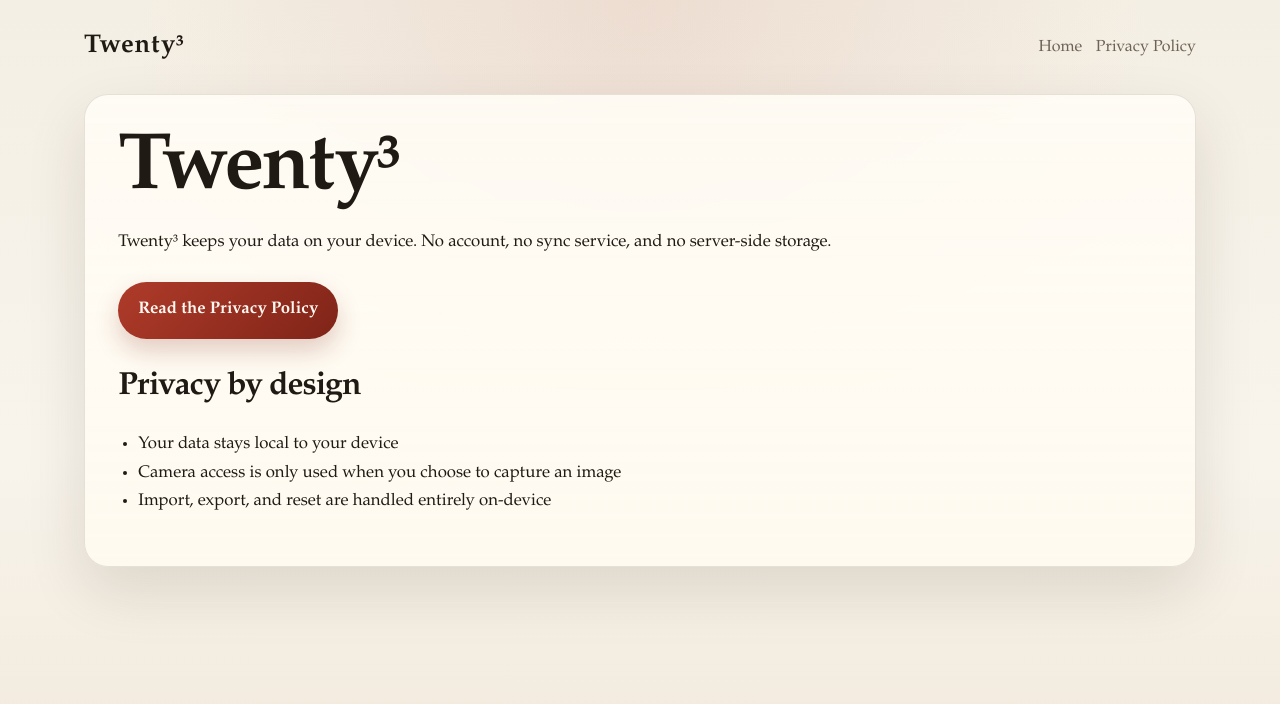
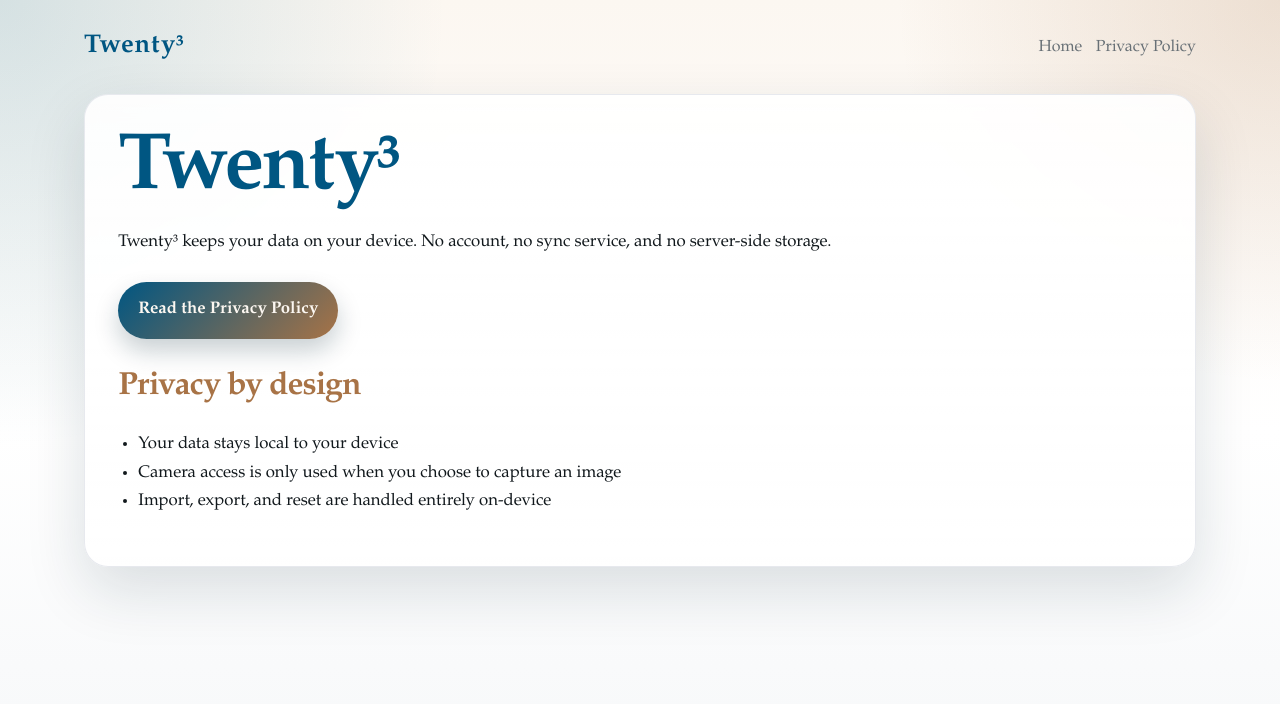
Before and after one commit to likashefqet/twenty3, a Jekyll site: the page built from docs/index.md, in a window 1280 px wide. Shown: the top 704 px of the page. Built offline with Jekyll 4.4.1, drawn with Linux system fonts in a browser that asks for light colours.

Commit message:
update styles

```diff
--- a/docs/_layouts/default.html
+++ b/docs/_layouts/default.html
@@ -11,6 +11,8 @@
       {% endif %}
     </title>
     <meta name="description" content="{{ page.description | default: site.description }}">
+    <meta name="theme-color" content="#fcf7f1" media="(prefers-color-scheme: light)">
+    <meta name="theme-color" content="#151718" media="(prefers-color-scheme: dark)">
     <link rel="stylesheet" href="{{ '/assets/css/style.css' | relative_url }}">
   </head>
   <body>
--- a/docs/assets/css/style.scss
+++ b/docs/assets/css/style.scss
@@ -2,16 +2,47 @@
 ---
 
 :root {
-  --bg: #f4efe4;
-  --bg-accent: #e8dcc3;
-  --surface: rgba(255, 252, 245, 0.9);
-  --surface-strong: #fffaf0;
-  --text: #1f1a14;
-  --muted: #6e6254;
-  --line: rgba(53, 39, 22, 0.12);
-  --brand: #af3b2a;
-  --brand-strong: #7f2418;
-  --shadow: 0 24px 60px rgba(43, 24, 8, 0.12);
+  color-scheme: light;
+  --bg: #fcf7f1;
+  --bg-end: #f3f5f7;
+  --glow-primary: rgba(10, 110, 150, 0.16);
+  --glow-accent: rgba(168, 115, 70, 0.18);
+  --surface: rgba(255, 255, 255, 0.9);
+  --surface-strong: #ffffff;
+  --text: #11181c;
+  --muted: #687076;
+  --line: rgba(230, 233, 238, 0.96);
+  --brand: #005682;
+  --brand-strong: #0a6e96;
+  --brand-soft: #d9eaf2;
+  --accent: #a87346;
+  --accent-soft: #eedbcb;
+  --button-text: #fcf7f1;
+  --button-shadow: 0 12px 24px rgba(11, 42, 56, 0.22);
+  --shadow: 0 24px 60px rgba(11, 42, 56, 0.14);
+}
+
+@media (prefers-color-scheme: dark) {
+  :root {
+    color-scheme: dark;
+    --bg: #151718;
+    --bg-end: #1a1d20;
+    --glow-primary: rgba(75, 163, 199, 0.22);
+    --glow-accent: rgba(180, 128, 82, 0.18);
+    --surface: rgba(28, 31, 34, 0.9);
+    --surface-strong: #1c1f22;
+    --text: #ecedee;
+    --muted: #9ba1a6;
+    --line: rgba(42, 46, 51, 0.96);
+    --brand: #4ba3c7;
+    --brand-strong: #ffffff;
+    --brand-soft: #23303a;
+    --accent: #b48052;
+    --accent-soft: #3a2b21;
+    --button-text: #151718;
+    --button-shadow: 0 12px 24px rgba(0, 0, 0, 0.3);
+    --shadow: 0 24px 60px rgba(0, 0, 0, 0.34);
+  }
 }
 
 * {
@@ -28,8 +59,9 @@ body {
   font-family: "Iowan Old Style", "Palatino Linotype", "Book Antiqua", Palatino, Georgia, serif;
   color: var(--text);
   background:
-    radial-gradient(circle at top, rgba(175, 59, 42, 0.1), transparent 32rem),
-    linear-gradient(180deg, var(--bg) 0%, #f8f4ec 50%, #efe5d5 100%);
+    radial-gradient(circle at top left, var(--glow-primary), transparent 28rem),
+    radial-gradient(circle at top right, var(--glow-accent), transparent 24rem),
+    linear-gradient(180deg, var(--bg) 0%, var(--surface-strong) 48%, var(--bg-end) 100%);
 }
 
 a {
@@ -53,6 +85,7 @@ a {
 .brand {
   font-size: clamp(1.4rem, 2vw, 1.9rem);
   font-weight: 700;
+  color: var(--brand);
   text-decoration: none;
   letter-spacing: 0.03em;
 }
@@ -70,7 +103,7 @@ a {
 
 .site-nav a:hover,
 .site-nav a:focus-visible {
-  color: var(--brand-strong);
+  color: var(--brand);
 }
 
 .page-content {
@@ -97,11 +130,13 @@ h1 {
   margin-top: 0;
   margin-bottom: 1rem;
   font-size: clamp(2.4rem, 7vw, 5rem);
+  color: var(--brand);
 }
 
 h2 {
   margin-top: 2rem;
   font-size: clamp(1.5rem, 3vw, 2rem);
+  color: var(--accent);
 }
 
 p,
@@ -128,11 +163,11 @@ hr {
   display: inline-block;
   padding: 0.9rem 1.25rem;
   border-radius: 999px;
-  background: linear-gradient(135deg, var(--brand) 0%, var(--brand-strong) 100%);
-  color: #fff8f1;
+  background: linear-gradient(135deg, var(--brand) 0%, var(--accent) 100%);
+  color: var(--button-text);
   text-decoration: none;
   font-weight: 700;
-  box-shadow: 0 12px 24px rgba(127, 36, 24, 0.22);
+  box-shadow: var(--button-shadow);
 }
 
 .button:hover,
```
